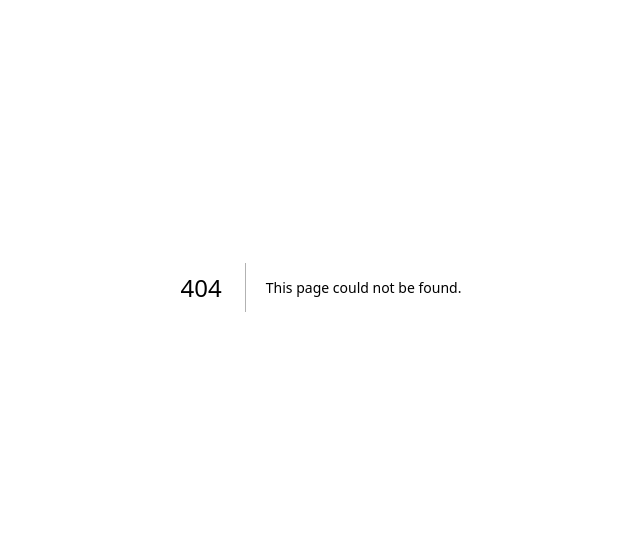
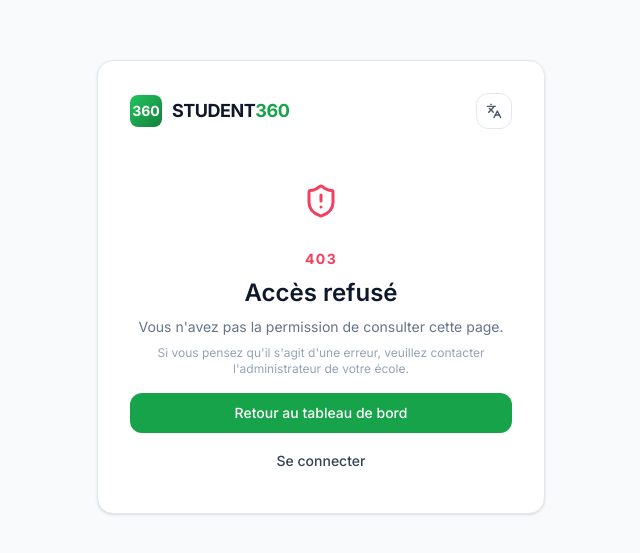
Before and after one commit to JalalRABBAH/Student360, a Next.js app: page /forbidden in a window 1280 px wide. Before the commit this address had no page. Shown: the part 113-666 px from the top of the page, without its empty margins (319-959 px from the left). Built offline with nearby package versions, Linux system fonts and the light colour scheme.

Commit message:
Add public /forbidden page for RBAC access denials

```diff
--- /dev/null
+++ b/src/app/forbidden/page.tsx
@@ -0,0 +1,52 @@
+"use client";
+
+import Link from "next/link";
+import { ShieldAlert } from "lucide-react";
+import { Button } from "@/components/ui/button";
+import { LanguageSwitcher } from "@/components/language-switcher";
+import { useI18n } from "@/i18n/provider";
+
+export default function ForbiddenPage() {
+  const { href, t } = useI18n();
+  return (
+    <div className="flex min-h-screen flex-col items-center justify-center bg-slate-50 px-4 dark:bg-slate-950">
+      <div className="w-full max-w-md space-y-6 rounded-2xl border border-slate-200 bg-white p-8 text-center shadow-sm dark:border-slate-800 dark:bg-slate-900">
+        <div className="flex items-center justify-between gap-3">
+          <Link href={href("/")} className="flex items-center gap-2.5">
+            <div className="flex h-8 w-8 items-center justify-center rounded-lg bg-gradient-to-br from-primary-500 to-primary-700 text-sm font-bold text-white">
+              360
+            </div>
+            <span className="text-lg font-bold tracking-tight text-slate-900 dark:text-white">
+              STUDENT
+              <span className="text-primary-600 dark:text-primary-400">360</span>
+            </span>
+          </Link>
+          <LanguageSwitcher authenticated={false} compact />
+        </div>
+
+        <div className="flex flex-col items-center gap-4 pt-4">
+          <div className="flex h-16 w-16 items-center justify-center rounded-2xl bg-danger-50 text-danger-500 dark:bg-danger-500/10 dark:text-danger-400">
+            <ShieldAlert className="h-9 w-9" />
+          </div>
+          <div className="space-y-2">
+            <p className="text-sm font-bold tracking-widest text-danger-500 dark:text-danger-400">403</p>
+            <h1 className="text-2xl font-semibold text-slate-900 dark:text-white">{t("Access denied")}</h1>
+            <p className="text-sm text-muted">{t("You don't have permission to view this page.")}</p>
+            <p className="text-xs text-slate-400 dark:text-slate-500">
+              {t("If you believe this is a mistake, please contact your school administrator.")}
+            </p>
+          </div>
+
+          <div className="flex w-full flex-col gap-2">
+            <Button asChild className="w-full">
+              <Link href={href("/dashboard")}>{t("Back to dashboard")}</Link>
+            </Button>
+            <Button asChild variant="ghost" className="w-full">
+              <Link href={href("/login")}>{t("Sign in")}</Link>
+            </Button>
+          </div>
+        </div>
+      </div>
+    </div>
+  );
+}
--- a/src/i18n/translations.ts
+++ b/src/i18n/translations.ts
@@ -7,6 +7,7 @@ const phrases: Record<string, TranslationPair> = {
   "Absences": { fr: "Absences", ar: "الغيابات" },
   "Academic year label": { fr: "Libellé année scolaire", ar: "تسمية السنة الدراسية" },
   "Academic years": { fr: "Années scolaires", ar: "السنوات الدراسية" },
+  "Access denied": { fr: "Accès refusé", ar: "تم رفض الوصول" },
   "Active periods": { fr: "Périodes actives", ar: "الفترات النشطة" },
   "Alert thresholds": { fr: "Seuils d’alerte", ar: "حدود التنبيهات" },
   "All changes": { fr: "Toutes les modifications", ar: "جميع التغييرات" },
@@ -15,6 +16,7 @@ const phrases: Record<string, TranslationPair> = {
   "Always round down": { fr: "Toujours arrondir à l’inférieur", ar: "التقريب دائمًا إلى الأسفل" },
   "Analysing and evaluating information": { fr: "Analyser et évaluer l’information", ar: "تحليل وتقييم المعلومات" },
   "Attendance types": { fr: "Types de présence", ar: "أنواع الحضور" },
+  "Back to dashboard": { fr: "Retour au tableau de bord", ar: "العودة إلى لوحة القيادة" },
   "Balanced": { fr: "Équilibré", ar: "متوازن" },
   "Behaviour": { fr: "Comportement", ar: "السلوك" },
   "Behaviour alerts": { fr: "Alertes comportement", ar: "تنبيهات السلوك" },
@@ -973,6 +975,8 @@ Object.assign(phrases, {
   "Student, class and school": { fr: "Élève, classe et école", ar: "الطالب والفصل والمدرسة" },
   "Tomorrow": { fr: "Demain", ar: "غدًا" },
   "Transfer reason": { fr: "Motif du transfert", ar: "سبب التحويل" },
+  "You don't have permission to view this page.": { fr: "Vous n'avez pas la permission de consulter cette page.", ar: "ليس لديك صلاحية لعرض هذه الصفحة." },
+  "If you believe this is a mistake, please contact your school administrator.": { fr: "Si vous pensez qu'il s'agit d'une erreur, veuillez contacter l'administrateur de votre école.", ar: "إذا كنت تعتقد أن هذا خطأ، يرجى التواصل مع مسؤول مدرستك." },
   "Transport": { fr: "Transport", ar: "النقل" },
   "Treating physician": { fr: "Médecin traitant", ar: "الطبيب المعالج" },
   "Updated": { fr: "Mis à jour", ar: "تم التحديث" },
```
